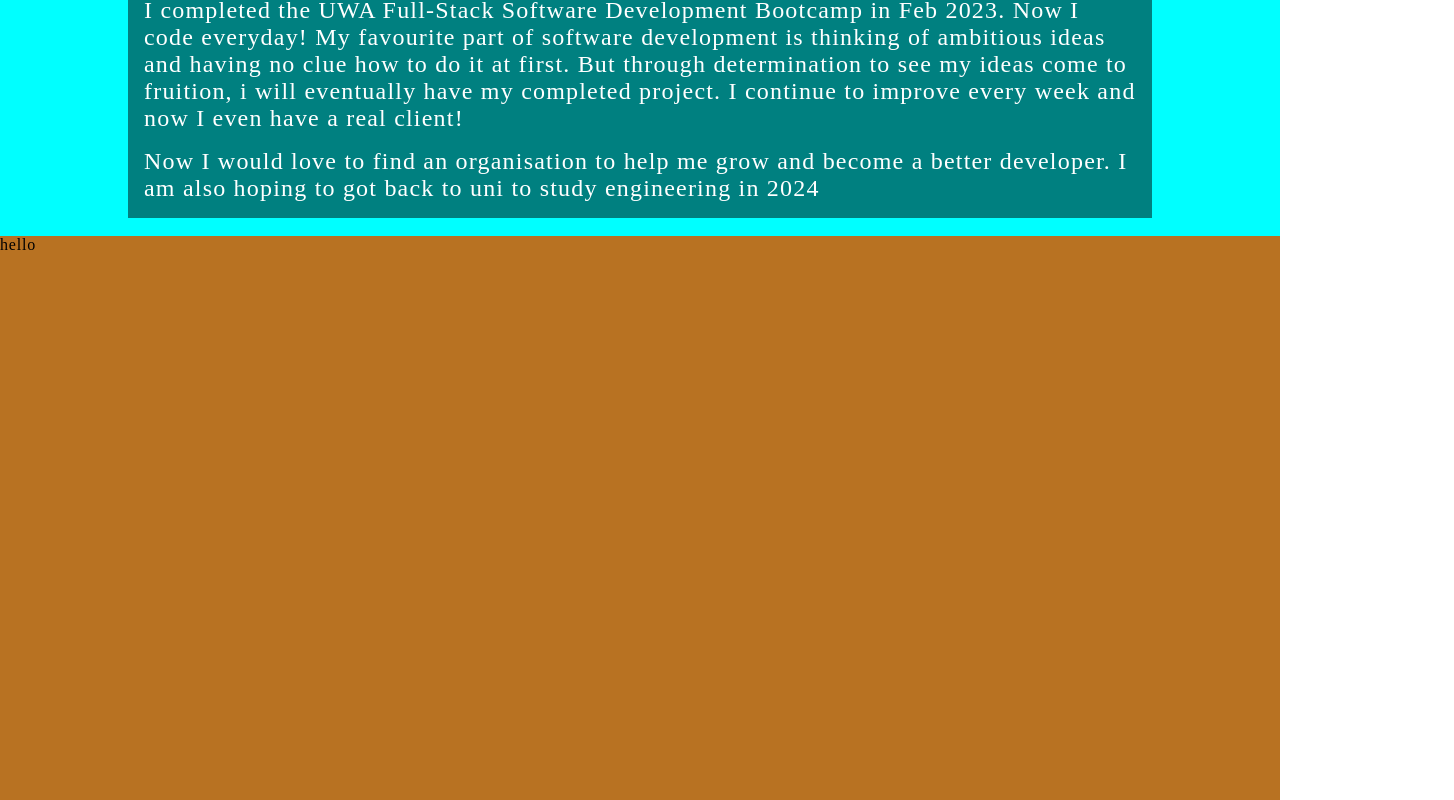
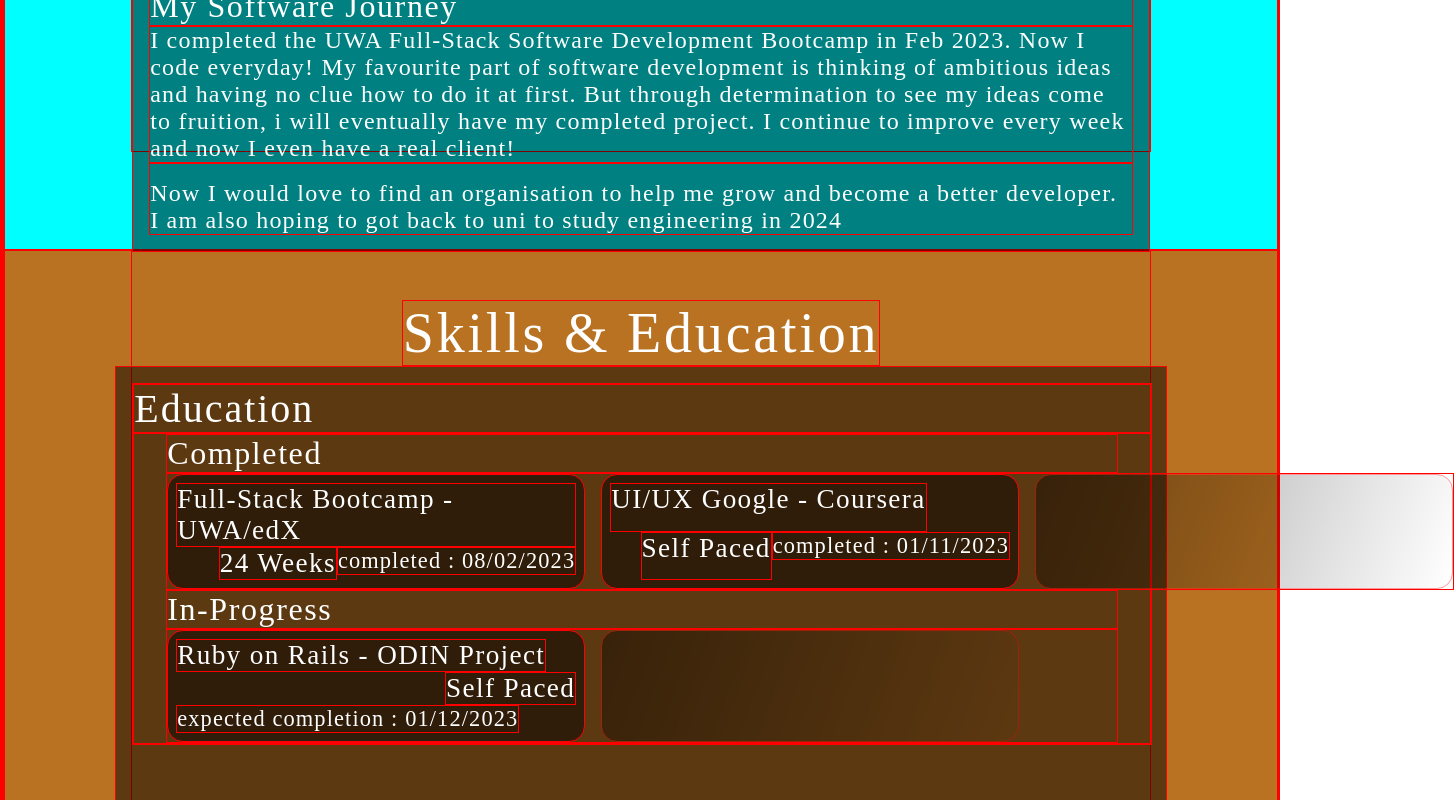
Before and after one commit to Hashimjasem/portfolio_v4, a React (Create React App) app: page / in a window 1280 px wide. Shown: the part 1300-2100 px from the top of the page, 1454 px wide, since content can reach past the window. Built offline with nearby package versions, Linux system fonts and the light colour scheme; a web font is replaced by a local one.

Commit message:
education

```diff
--- a/src/App.css
+++ b/src/App.css
@@ -13,4 +13,35 @@
 * {
   font-family: 'Jomhuria', serif;
   letter-spacing: 0.05em;
+  border: solid red 1px;
+  margin: 0;
+  padding: 0;
 }
+
+h1 {
+  color: white;
+  font-weight: 100;
+  font-size: 3.5rem;
+}
+
+h2 {
+  font-size: 2.5rem;
+  font-weight: 100;
+}
+
+h3 {
+  font-size: 2rem;
+  font-weight: 100;
+}
+
+h4 {
+  font-size: 1.7rem;
+  font-weight: 100;
+  padding: 0;
+  margin: 0%;
+}
+
+h5 {
+  font-size: 1.4rem;
+  font-weight: 100;
+}
--- a/src/components/Education.js
+++ b/src/components/Education.js
@@ -3,11 +3,63 @@ import '../Styles/Education.css'
 function Education() {
     return (
         <div className="EducationSec">
-            <div>
-                hello
+            <div className='wrapper'>
+                <h1>Skills & Education</h1>
+                <div className='se-container'>
+
+                    <div className='education-container'>
+                        <h2>Education</h2>
+                        <div className='card-container'>
+                            <h3>Completed</h3>
+                            <div className='completed-container'>
+
+                                <div className='course-card'>
+                                    <h4 className='title'>
+                                        Full-Stack Bootcamp  - UWA/edX
+                                    </h4>
+                                    <h4 className='duration'> 24 Weeks</h4>
+                                    <h5 className='completion-date'>completed : 08/02/2023</h5>
+                                </div>
+
+                                <div className='course-card'>
+                                    <h4 className='title'>
+                                        UI/UX Google -  Coursera
+                                    </h4>
+                                    <h4 className='duration'>Self Paced</h4>
+                                    <h5 className='completion-date'>completed : 01/11/2023</h5>
+                                </div>
+                                <div className='blank-card'>
+                                </div>
+
+                            </div>
+
+                            <h3>In-Progress</h3>
+                            <div className='incompleted-container'>
+                                <div className='course-card'>
+                                    <h4 className='title'>
+                                        Ruby on Rails - ODIN Project
+                                    </h4>
+                                    <h4 className='duration'>Self Paced</h4>
+                                    <h5 className='completion-date'>expected completion : 01/12/2023</h5>
+                                </div>
+                                <div className='blank-card'>
+                                </div>
+                            </div>
+
+                        </div>
+
+                    </div>
+
+                    {/* <div className='tools-container'>
+                        <h2>Languages & Technologies I've Used</h2>
+                        <div className='tech-grid'>
+                            items
+                        </div>
+                    </div> */}
+                </div>
             </div>
         </div>
-     );
+    );
 }
 
 export default Education;
```
